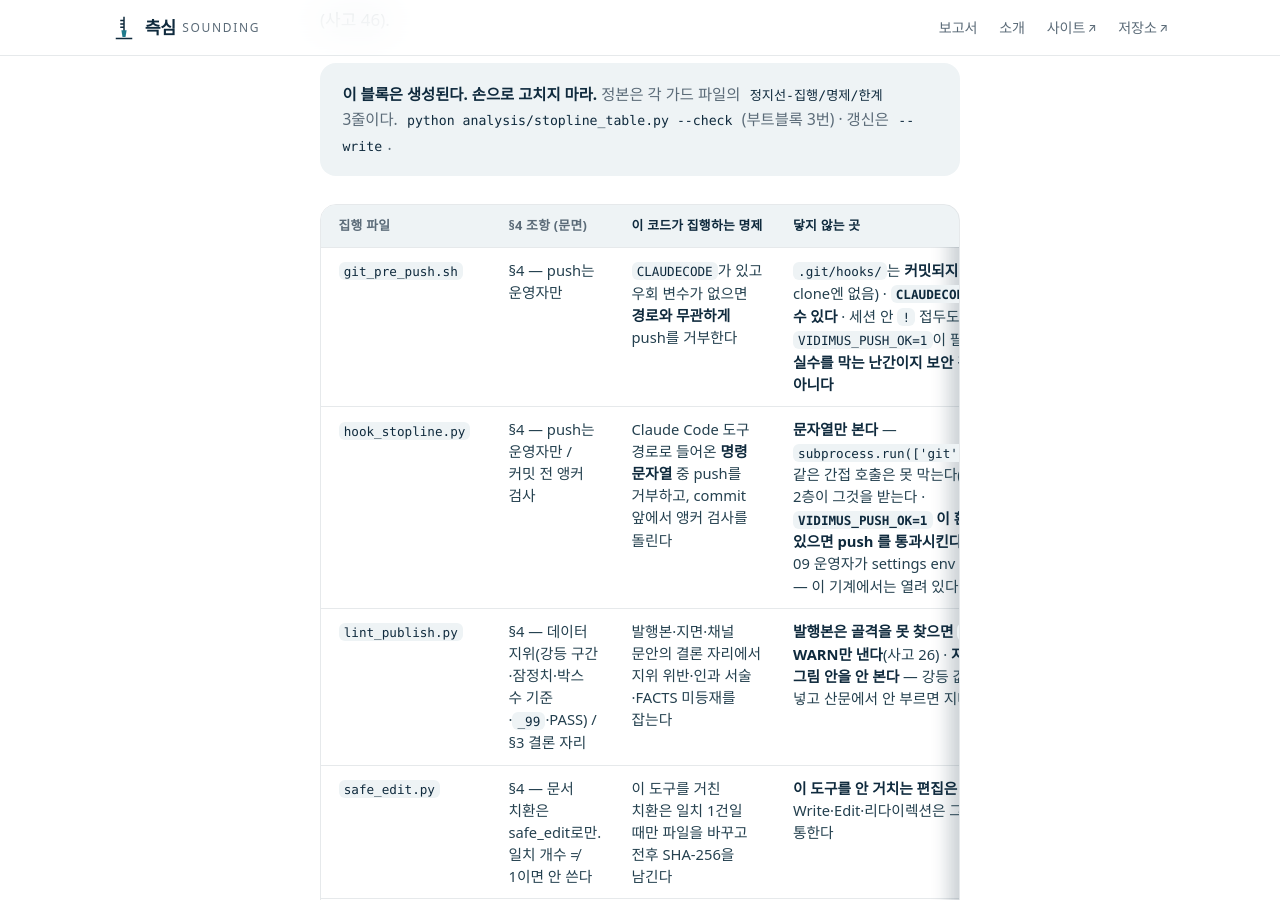
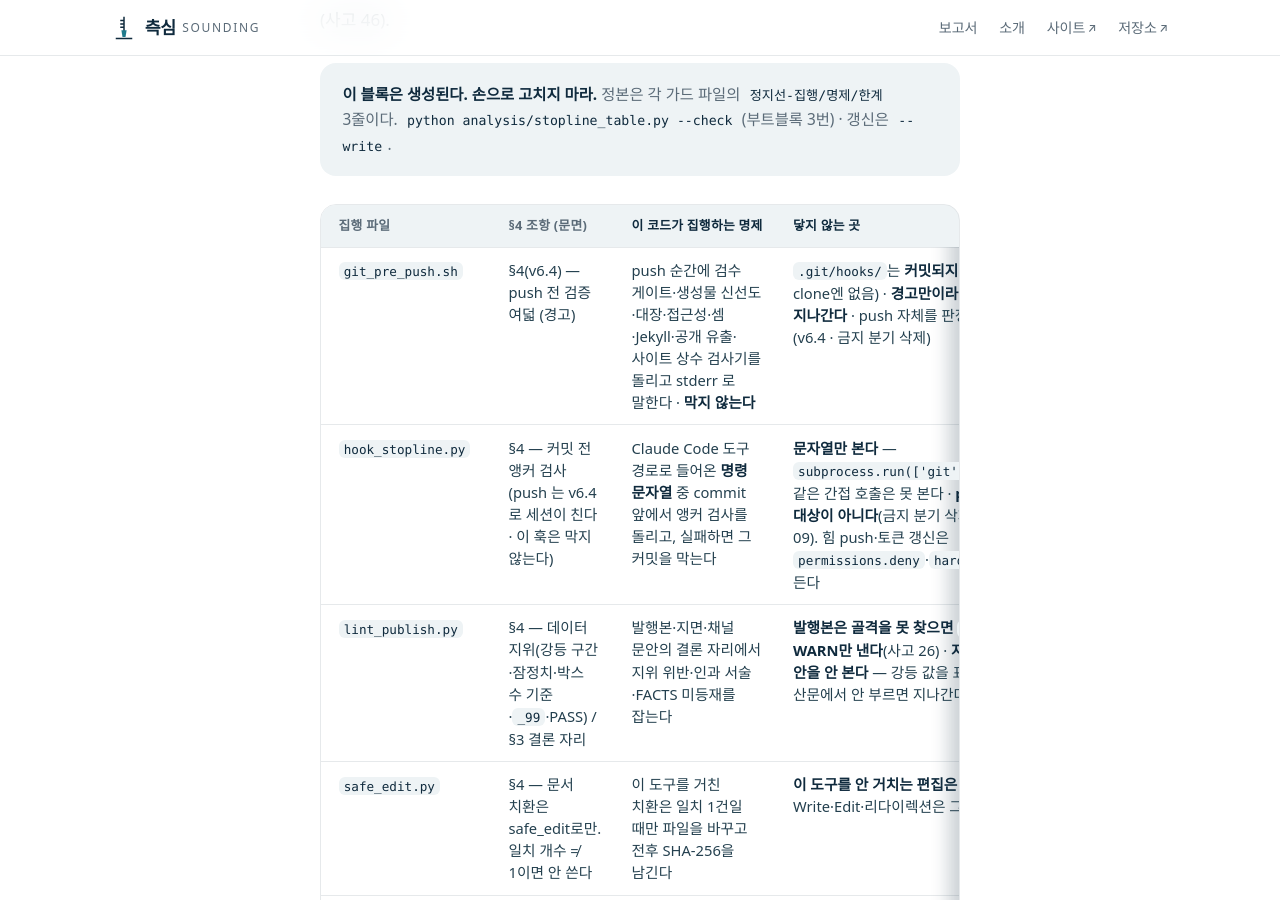
Before and after one commit to jisangj03-dev/incheon-port-analysis, a Jekyll site: the page built from docs/STATUS.md, in a window 1280 px wide and 900 px high, scrolled down 2535 px. Built offline with Jekyll 4.4.1, drawn with Linux system fonts in a browser that asks for light colours; some web fonts are replaced; our own code applies the rules of GitHub Pages for plain Markdown files.

Commit message:
docs(STATUS): 정지선표 재생성 — v6.4 기전 반영 (B-11 ② 적용)
`stopline_table.py --write` 가 가드 파일의 정지선 3줄에서 다시 만들었다.
pre-push 행은 「push 전 검증 여덟(경고)」로, hook_stopline 행은 「커밋 전 앵커 검사」로 바뀐다.
`--check` 통과 · 개시 검사 실패 2건 → 1건(남은 것은 지침 분량 임박).

같이: 사용자 설정 autoMode 교체 적용됨(`구성_실측_apply_automode.py` · 백업 20260909-152306).
어제 분류기가 막았던 둘이 오늘은 통과했다.

Co-Authored-By: Claude Opus 5 (1M context) <noreply@anthropic.com>
Claude-Session: https://claude.ai/code/session_015oQeV8byKPdfDYf292aVuw

```diff
--- a/docs/STATUS.md
+++ b/docs/STATUS.md
@@ -65,8 +65,8 @@ A 는 이쪽이 지금 할 수 있는 것, C 는 아직 안 본 축이다.
 
 | 집행 파일 | §4 조항 (문면) | **이 코드가 집행하는 명제** | **닿지 않는 곳** |
 |---|---|---|---|
-| `git_pre_push.sh` | §4 — push는 운영자만 | `CLAUDECODE`가 있고 우회 변수가 없으면 **경로와 무관하게** push를 거부한다 | `.git/hooks/`는 **커밋되지 않는다**(새 clone엔 없음) · **`CLAUDECODE`는 지울 수 있다** · 세션 안 `!` 접두도 같이 막혀 `VIDIMUS_PUSH_OK=1`이 필요하다. **내 실수를 막는 난간이지 보안 경계가 아니다** |
-| `hook_stopline.py` | §4 — push는 운영자만 / 커밋 전 앵커 검사 | Claude Code 도구 경로로 들어온 **명령 문자열** 중 push를 거부하고, commit 앞에서 앵커 검사를 돌린다 | **문자열만 본다** — `subprocess.run(['git','push'])` 같은 간접 호출은 못 막는다(실측). 2층이 그것을 받는다 · **`VIDIMUS_PUSH_OK=1` 이 환경에 있으면 push 를 통과시킨다**(2026-09-09 운영자가 settings env 로 상시 켬 — 이 기계에서는 열려 있다) |
+| `git_pre_push.sh` | §4(v6.4) — push 전 검증 여덟 (경고) | push 순간에 검수 게이트·생성물 신선도·대장·접근성·셈·Jekyll·공개 유출·사이트 상수 검사기를 돌리고 stderr 로 말한다 · **막지 않는다** | `.git/hooks/`는 **커밋되지 않는다**(새 clone엔 없음) · **경고만이라 읽지 않으면 지나간다** · push 자체를 판정하지 않는다(v6.4 · 금지 분기 삭제) |
+| `hook_stopline.py` | §4 — 커밋 전 앵커 검사 (push 는 v6.4 로 세션이 친다 · 이 훅은 막지 않는다) | Claude Code 도구 경로로 들어온 **명령 문자열** 중 commit 앞에서 앵커 검사를 돌리고, 실패하면 그 커밋을 막는다 | **문자열만 본다** — `subprocess.run(['git','commit'])` 같은 간접 호출은 못 본다 · **push 는 검사 대상이 아니다**(금지 분기 삭제 · 2026-09-09). 힘 push·토큰 갱신은 `permissions.deny`·`hard_deny` 가 든다 |
 | `lint_publish.py` | §4 — 데이터 지위(강등 구간·잠정치·박스 수 기준·`_99`·PASS) / §3 결론 자리 | 발행본·지면·채널 문안의 결론 자리에서 지위 위반·인과 서술·FACTS 미등재를 잡는다 | **발행본은 골격을 못 찾으면 `[구조]` WARN만 낸다**(사고 26) · **지면은 표·그림 안을 안 본다** — 강등 값을 표에만 넣고 산문에서 안 부르면 지나간다 |
 | `safe_edit.py` | §4 — 문서 치환은 safe_edit로만. 일치 개수 ≠ 1이면 안 쓴다 | 이 도구를 거친 치환은 일치 1건일 때만 파일을 바꾸고 전후 SHA-256을 남긴다 | **이 도구를 안 거치는 편집은 못 막는다.** Write·Edit·리다이렉션은 그대로 통한다 |
 | `verify_anchors.py` | §4 — 앵커 3건 수정·정렬·재저장 금지 / 봉인 2건 열람 금지 | 앵커 3건의 SHA-256이 기록값과 같고, 이 도구가 봉인 2건의 내용을 안 읽는다 | 다른 도구·사람이 앵커를 고치는 것은 못 막는다. 커밋 시점에 **사후로** 알려 줄 뿐이다 |
```
